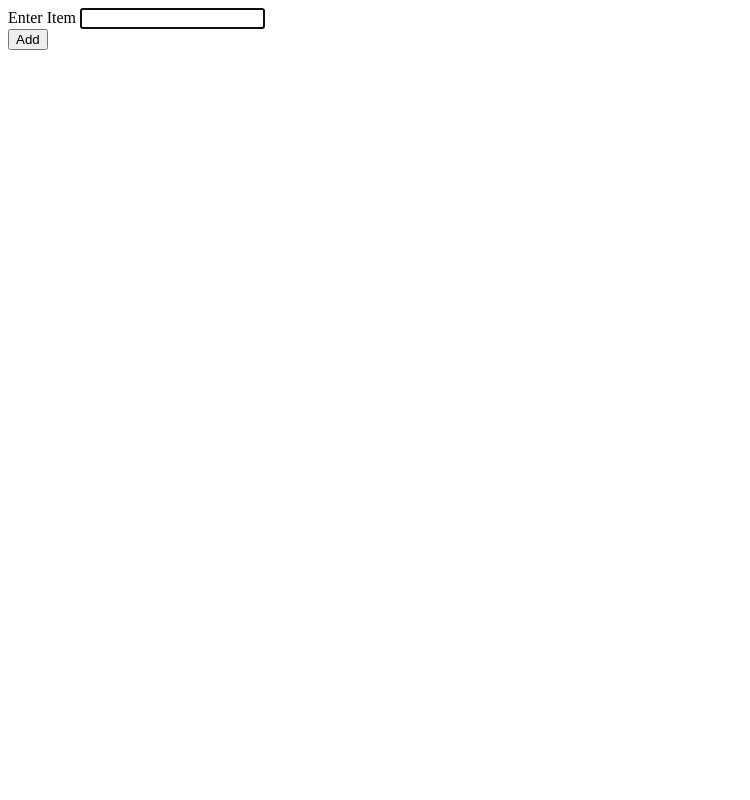
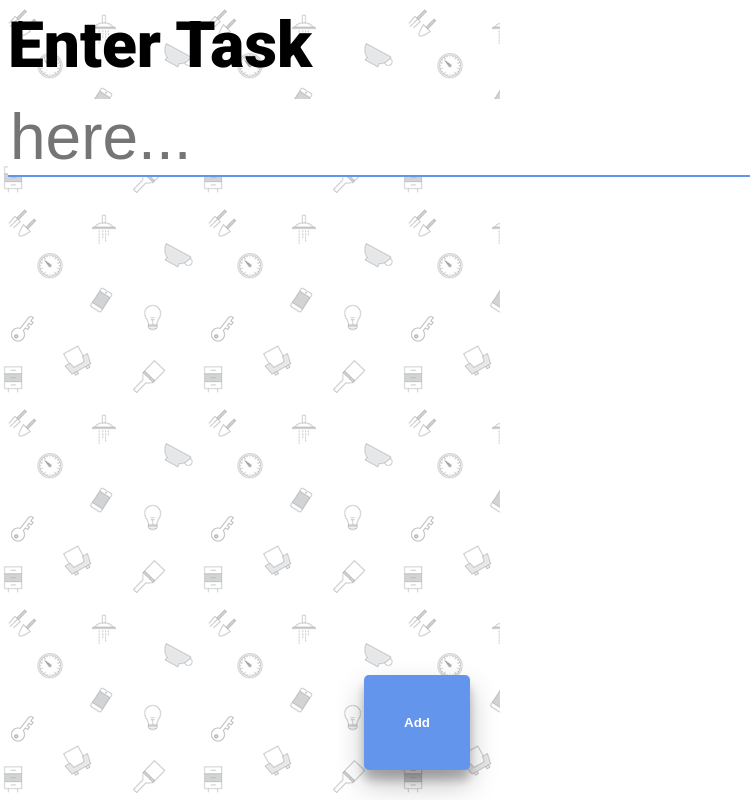
Before and after one commit to Kamyil/Manager-Desktop-App, an Electron app: page add_window.html in a window 500 px wide. Shown: the top 800 px of the page, 750 px wide, since content can reach past the window. Drawn offline with Linux system fonts and the light colour scheme.

Commit message:
Fixed Bugs. Added styles.

```diff
--- a/add_window.html
+++ b/add_window.html
@@ -1,14 +1,68 @@
 <!DOCTYPE html>
 <html lang="en">
 <head>
+    <link href="https://fonts.googleapis.com/css?family=Roboto:300,400,700,900" rel="stylesheet">
 
-    <title>Add item</title>
+    <title>Add task</title>
+    <style>
+
+    body{
+        font-family: 'Roboto', sans-serif;
+        background-image: url('img/doodles.png');
+    background-position: center;
+    background-attachment: fixed;
+    }
+    form{
+
+
+    }
+    input{
+        border: none;
+        outline: none;
+        display: block;
+        border-bottom: 2px solid cornflowerblue;
+        margin-top: 2vh;
+        font-size: 8vh;
+    }
+    input:hover{
+       border-bottom: 5px solid cornflowerblue;
+        transition-duration: 0.1s;
+
+    }
+    label{
+        font-weight: 900;
+        text-align: center;
+       font-size: 8vh;
+    }
+    button{
+        border: none;
+        outline: none;
+        background-color: cornflowerblue;
+        color: white;
+        font-weight: 700;
+        padding: 5vh;
+        border-radius: 5px;
+        display: block;
+        position: fixed;
+  bottom: 30px;
+  right: 30px;
+  box-shadow: 0 14px 28px rgba(0,0,0,0.25), 0 10px 10px rgba(0,0,0,0.22);
+    }
+    button:hover{
+        cursor: pointer;
+transform: scale(1.2);
+transition-duration: 0.5s;
+
+    }
+
+
+    </style>
 </head>
 <body>
     <form>
 <div>
-    <label>Enter Item</label>
-    <input type="text" id="item" autofocus>
+    <label>Enter Task</label>
+    <input type="text" id="item" placeholder="here..." autofocus>
 </div>
 <button type="submit">Add</button>
 
--- a/index.js
+++ b/index.js
@@ -50,8 +50,8 @@ function createAddWindow(){
 //Create new window
 add_window = new BrowserWindow({
 
-    width: 200,
-    height: 300,
+    width: 500,
+    height: 500,
     title: 'Add item'
 
 
--- a/package.json
+++ b/package.json
@@ -15,6 +15,7 @@
     "electron": "^1.7.10"
   },
   "devDependencies": {
-    "electron-packager": "^10.1.0"
+    "electron-packager": "^10.1.0",
+    "ember-cli-materialize": "^0.22.0-beta.0"
   }
 }
--- /dev/null
+++ b/style.css
@@ -0,0 +1,95 @@
+*{
+    margin: 0;
+    padding: 0;
+}
+body{
+
+    font-family: 'Roboto', sans-serif;
+    background-image: url('img/doodles.png');
+    background-position: center;
+    background-attachment: fixed;
+
+}
+nav{
+    width: 100%;
+    text-align: center;
+    background-color: cornflowerblue;
+    height: 5vh;
+    display: flex;
+justify-content: center; /* align horizontal */
+align-items: center; /* align vertical */
+box-shadow: 0 14px 28px rgba(0,0,0,0.25), 0 10px 10px rgba(0,0,0,0.22);
+}
+h1{
+    font-size: 2vh;
+    color: white;
+    font-weight: 700;
+}
+li{
+    text-align: center;
+    background-color: white;
+    width: 90%;
+    box-shadow: 0 14px 28px rgba(0,0,0,0.25), 0 10px 10px rgba(0,0,0,0.22);
+    margin-top: 2vh;
+    font-weight: 700;
+    padding: 2vh;
+
+    margin-left: auto;
+    margin-right: auto;
+    list-style: none;
+}
+
+
+
+input{
+    position: fixed;
+    bottom: 0;
+    border: none;
+    outline: none;
+    padding: 2vh;
+    border-bottom: 2px solid cornflowerblue;
+    box-shadow: 0 -14px 28px rgba(0,0,0,0.25), 0 10px 10px rgba(0,0,0,0.22);
+   width: 100%;
+   height: 5vh;
+   text-align: center;
+   font-weight: 700;
+   font-size: 2vh;
+}
+
+
+
+
+
+
+
+
+
+.add-task{
+    width: 7vh;
+    height: 7vh;
+    font-size: 5vh;
+    display: flex;
+justify-content: center; /* align horizontal */
+align-items: center; /* align vertical */
+border: none;
+color: white;
+border-radius: 50%;
+background-color: cornflowerblue;
+position: fixed;
+  bottom: 1.3vh;
+  right: 10px;
+  outline: none;
+  box-shadow: 0 14px 28px rgba(0,0,0,0.25), 0 10px 10px rgba(0,0,0,0.22);
+}
+.add-task:hover{
+cursor: pointer;
+transform: scale(1.1);
+transition-duration: 0.5s;
+
+}
+.add-task:active{
+    cursor: pointer;
+    transform: scale(0.9);
+    transition-duration: 0.25s;
+
+    }
```
Also changed, not shown: add-task.js (added, +27 -0 lines), main_window.html (+35 -2 lines), img/doodles.png (added), 2 other files.
